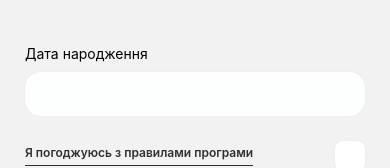
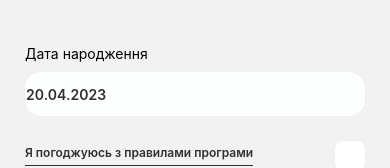
Before and after one commit to valeskus/AZSnoname, a React Native app: screen /EnterUserBirthday in a window 390 px wide. Shown: the part 249-417 px from the top of the page. Built offline with nearby package versions, Linux system fonts and the light colour scheme.

Commit message:
added user birthday to database

```diff
--- a/package.json
+++ b/package.json
@@ -21,6 +21,7 @@
     "@reduxjs/toolkit": "^1.9.5",
     "react": "18.2.0",
     "react-native": "0.71.7",
+    "react-native-date-picker": "^4.2.12",
     "react-native-gesture-handler": "^2.9.0",
     "react-native-reanimated": "^3.1.0",
     "react-native-safe-area-context": "^4.5.1",
--- a/src/UI/Input/Input.tsx
+++ b/src/UI/Input/Input.tsx
@@ -7,6 +7,8 @@ export type Props = {
   label?: string;
   length?: number;
   invalid?: boolean;
+  value?: string;
+  editable?: boolean;
   onChange: (value: string) => void;
 };
 
@@ -15,6 +17,8 @@ export function Input({
   label,
   length,
   invalid,
+  value,
+  editable,
   onChange,
 }: Props): JSX.Element {
   const isCodeInput = length === 1 ? true : false;
@@ -30,6 +34,8 @@ export function Input({
         keyboardType={type}
         maxLength={length}
         onChangeText={onChange}
+        value={value}
+        editable={editable}
       />
     </View>
   );
--- a/src/screens/RegistrationsScreens/EnterUserBirthday/EnterUserBirthday.tsx
+++ b/src/screens/RegistrationsScreens/EnterUserBirthday/EnterUserBirthday.tsx
@@ -1,23 +1,31 @@
 import React from 'react';
-import {SafeAreaView, View} from 'react-native';
+import {SafeAreaView, TouchableOpacity, View} from 'react-native';
 import {styles} from './styles';
 import {Input} from '../../../UI/Input';
 import {Button} from '../../../UI/Button';
 import {RegistrationHeader} from '../../../UI/RegistrationHeader';
 import {useEnterUserBirthdayController} from './useEnterUserBirthdayController';
 import {LinkButton} from '../../../UI/LinkButton';
-import {useUserStore} from '../../../stores/user';
+import DatePicker from 'react-native-date-picker';
 
 export function EnterUserBirthday(): JSX.Element {
-  const {onPress} = useEnterUserBirthdayController();
-  const userStore = useUserStore();
+  const {onPress, handleOpenPicker, date, showDatePicker, setDate, inputValue} =
+    useEnterUserBirthdayController();
 
-  console.log(userStore, 'birth');
   return (
     <SafeAreaView style={styles.container}>
       <RegistrationHeader />
       <View style={styles.inputsContainer}>
-        <Input label={'Дата народження'} onChange={() => {}} />
+        <TouchableOpacity
+          onPress={handleOpenPicker}
+          style={styles.dateInputTouch}
+        />
+        <Input
+          label={'Дата народження'}
+          onChange={() => {}}
+          editable={false}
+          value={inputValue}
+        />
         <LinkButton
           title="Я погоджуюсь з правилами програми"
           underline={true}
@@ -27,6 +35,9 @@ export function EnterUserBirthday(): JSX.Element {
       </View>
 
       <Button title="ДАЛІ" onPress={onPress} />
+      {showDatePicker && (
+        <DatePicker date={date} onDateChange={setDate} mode={'date'} />
+      )}
     </SafeAreaView>
   );
 }
--- a/src/screens/RegistrationsScreens/EnterUserBirthday/styles.ts
+++ b/src/screens/RegistrationsScreens/EnterUserBirthday/styles.ts
@@ -10,4 +10,11 @@ export const styles = StyleSheet.create({
     flex: 2,
     width: '100%',
   },
+  dateInputTouch: {
+    width: '100%',
+    height: 45,
+    top: 25,
+    zIndex: 10,
+    position: 'absolute',
+  },
 });
--- a/src/screens/RegistrationsScreens/EnterUserBirthday/useEnterUserBirthdayController.ts
+++ b/src/screens/RegistrationsScreens/EnterUserBirthday/useEnterUserBirthdayController.ts
@@ -1,10 +1,57 @@
 import {useNavigation} from '@react-navigation/native';
-import {useCallback} from 'react';
+import {useCallback, useState} from 'react';
+import {useUserStore} from '../../../stores/user';
+import {useAddUserBirthday} from '../../../stores/user/hooks/useAddUserBirthday';
 
 export const useEnterUserBirthdayController = () => {
+  const [date, setDate] = useState(new Date());
+  const [showDatePicker, setShowDatePicker] = useState(false);
+
   const navigation = useNavigation();
-  const onPress = useCallback(() => {
+  const userStore = useUserStore();
+  const addUserBirthday = useAddUserBirthday();
+
+  const getStringDate = () => {
+    let mm: string = '';
+    let dd: string = '';
+
+    let yy = date.getFullYear();
+    let mounth = date.getMonth() + 1;
+    let day = date.getDate();
+
+    if (mounth < 10) {
+      mm = '0' + mounth;
+    }
+    if (day < 10) {
+      dd = '0' + day;
+    }
+    const stringDate = (dd || day) + '.' + (mm || mounth) + '.' + yy;
+    return stringDate;
+  };
+
+  const handleOpenPicker = useCallback(() => {
+    setShowDatePicker(true);
+  }, []);
+
+  const inputValue = getStringDate();
+
+  const onPress = async () => {
+    setShowDatePicker(false);
+    if (!userStore.phoneNumber) {
+      return;
+    }
+    //TODO
+    await addUserBirthday(inputValue, userStore.phoneNumber);
+
     navigation.navigate('StackHome');
-  }, [navigation]);
-  return {onPress};
+  };
+
+  return {
+    onPress,
+    handleOpenPicker,
+    date,
+    showDatePicker,
+    setDate,
+    inputValue,
+  };
 };
--- a/src/screens/RegistrationsScreens/EnterUserName/useEnterUserNameController.ts
+++ b/src/screens/RegistrationsScreens/EnterUserName/useEnterUserNameController.ts
@@ -1,7 +1,7 @@
 import {useNavigation} from '@react-navigation/native';
 import {useCallback, useEffect, useState} from 'react';
 import {useUserStore} from '../../../stores/user';
-import {usePushUserName} from '../../../stores/user/hooks/usePushUserName';
+import {useAddUserName} from '../../../stores/user/hooks/useAddUserName';
 
 export const useEnterUserNameController = () => {
   const [userName, setUserName] = useState('');
@@ -9,7 +9,7 @@ export const useEnterUserNameController = () => {
 
   const navigation = useNavigation();
   const userStore = useUserStore();
-  const pushUserName = usePushUserName();
+  const addUserName = useAddUserName();
 
   useEffect(() => {
     if (userName !== userStore.name || userSurname !== userStore.surname) {
@@ -31,7 +31,7 @@ export const useEnterUserNameController = () => {
     if (!userStore.phoneNumber) {
       return;
     }
-    await pushUserName(userName, userSurname, userStore.phoneNumber);
+    await addUserName(userName, userSurname, userStore.phoneNumber);
 
     navigation.navigate('EnterUserBirthday');
   };
--- /dev/null
+++ b/src/stores/user/hooks/useAddUserBirthday.ts
@@ -0,0 +1,12 @@
+import {useDispatch} from 'react-redux';
+import {addUserBirthday} from '../userActions';
+
+export const useAddUserBirthday = () => {
+  const dispatch = useDispatch();
+
+  return async (birthday: string, phoneNumber: string) => {
+    console.log('birthday', birthday);
+
+    await addUserBirthday(birthday, phoneNumber, dispatch);
+  };
+};
--- a/src/stores/user/hooks/usePushUserName.ts
+++ b/src/stores/user/hooks/useAddUserName.ts
@@ -1,12 +1,12 @@
 import {useDispatch} from 'react-redux';
-import {pushUserName} from '../userActions';
+import {addUserName} from '../userActions';
 
-export const usePushUserName = () => {
+export const useAddUserName = () => {
   const dispatch = useDispatch();
 
   return async (name: string, surname: string, phoneNumber: string) => {
     console.log('name', name, surname);
 
-    await pushUserName(name, surname, phoneNumber, dispatch);
+    await addUserName(name, surname, phoneNumber, dispatch);
   };
 };
--- a/src/stores/user/userActions.ts
+++ b/src/stores/user/userActions.ts
@@ -5,6 +5,7 @@ import {firebase} from '@react-native-firebase/database';
 export enum UserActions {
   SIGN_IN = '@user/sign-in',
   ADD_USER_NAME = '@user/add-user-name',
+  ADD_USER_BIRTHDAY = '@user/add-user-birthday',
   ERROR = '@error/user',
 }
 
@@ -19,6 +20,12 @@ const actionAddUserName = (name: string, surname: string) => ({
   payload: {
     name,
     surname,
+  },
+});
+const actionAddUserBirthday = (birthday: string) => ({
+  type: UserActions.ADD_USER_BIRTHDAY,
+  payload: {
+    birthday,
   },
 });
 
@@ -39,18 +46,13 @@ export const signIn = async (phoneNumber: string, dispatch: Dispatch) => {
   }
 };
 
-export const pushUserName = async (
+export const addUserName = async (
   username: string,
   userSurname: string,
   phoneNumber: string,
   dispatch: Dispatch,
 ) => {
   try {
-    // await database().ref(`/users/${phoneNumber}`).set({
-    //   name: username,
-    //   surname: userSurname,
-    // });
-
     await firebase
       .app()
       .database('https://azsnoname-default-rtdb.firebaseio.com')
@@ -62,7 +64,26 @@ export const pushUserName = async (
 
     dispatch(actionAddUserName(username, userSurname));
   } catch (error) {
-    // dispatch(actionError(error));
+    console.log(error, 'error');
+  }
+};
+
+export const addUserBirthday = async (
+  birthday: string,
+  phoneNumber: string,
+  dispatch: Dispatch,
+) => {
+  try {
+    await firebase
+      .app()
+      .database('https://azsnoname-default-rtdb.firebaseio.com')
+      .ref(`/users/${phoneNumber}`)
+      .update({
+        birthday,
+      });
+
+    dispatch(actionAddUserBirthday(birthday));
+  } catch (error) {
     console.log(error, 'error');
   }
 };
--- a/src/stores/user/userReducer.ts
+++ b/src/stores/user/userReducer.ts
@@ -5,6 +5,7 @@ export interface UserStore {
   phoneNumber?: string;
   name?: string;
   surname?: string;
+  birthday?: string;
 }
 
 const initialState: UserStore = {};
@@ -31,6 +32,13 @@ export function userReducer(
         surname,
       };
     }
+    case UserActions.ADD_USER_BIRTHDAY: {
+      const {birthday} = action.payload as {birthday: string};
+      return {
+        ...state,
+        birthday,
+      };
+    }
     default:
       return state;
   }
```
Also changed, not shown: 2 other files (tests, documents, lock files or other folders).
